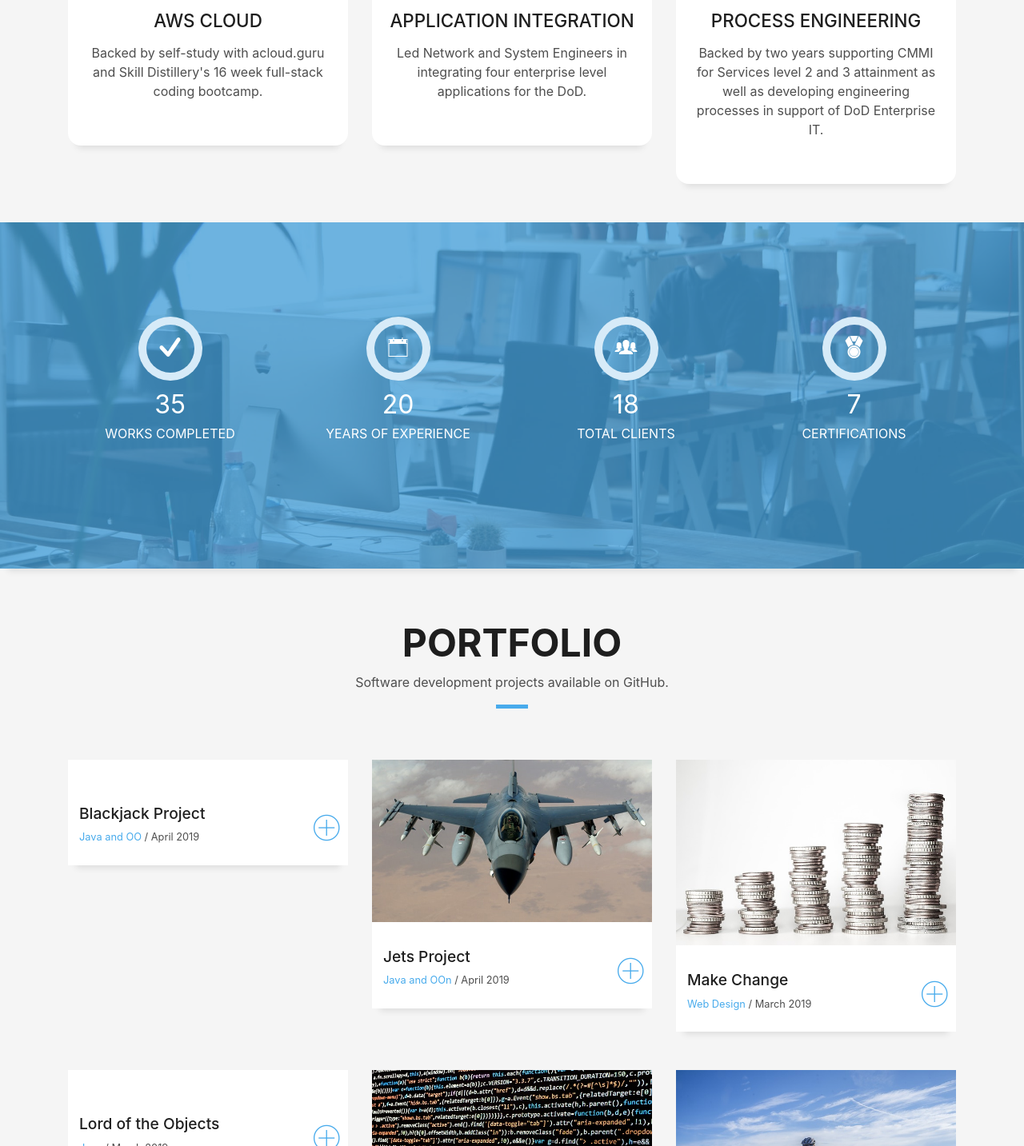
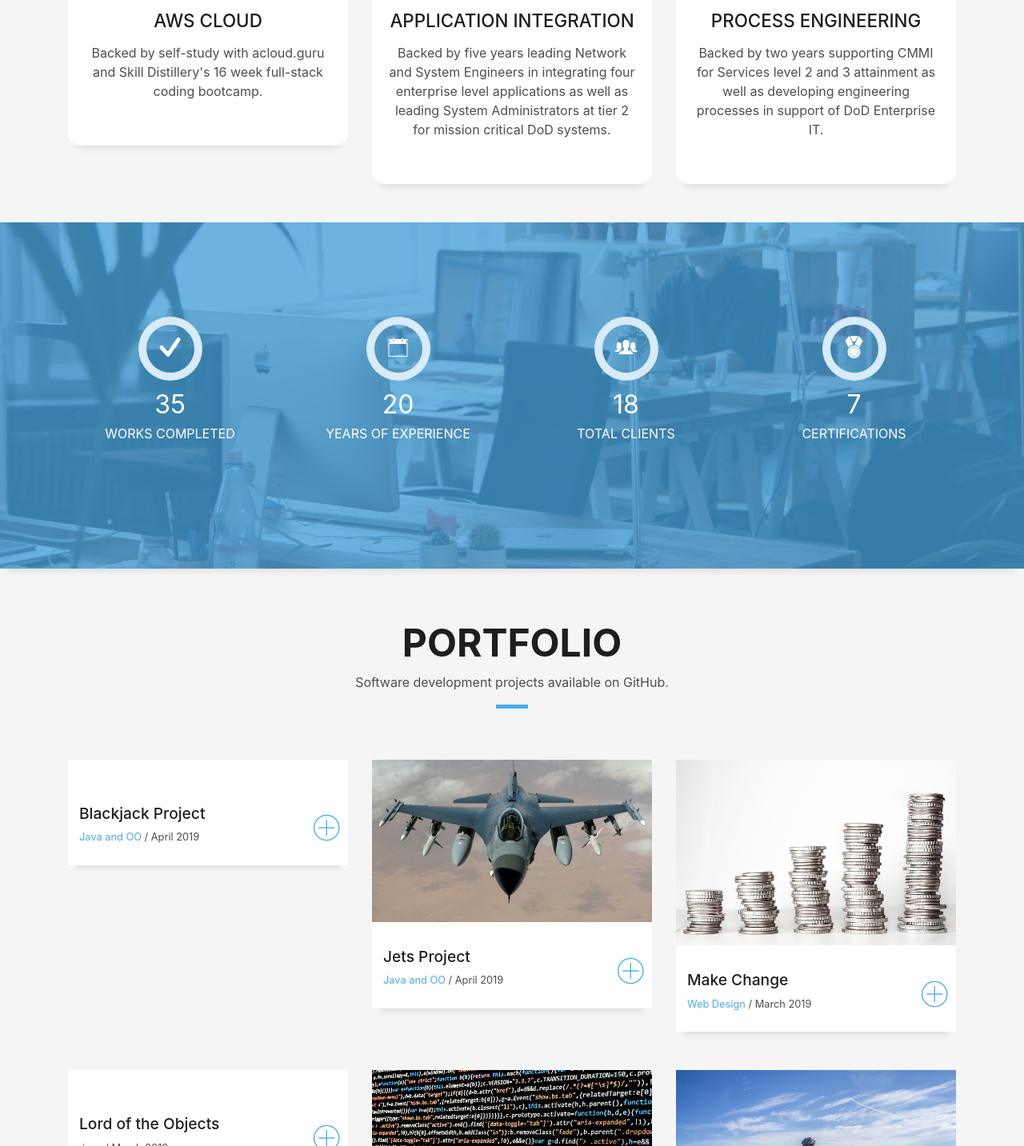
Before and after one commit to robrides/PersonalSite, a plain HTML site: page html/index.html in a window 1280 px wide. Shown: the part 2362-3795 px from the top of the page at 80% size. Drawn offline with Linux system fonts and the light colour scheme; files whose address does not match are found by name.

Commit message:
Tweaked the index.html file

```diff
--- a/html/index.html
+++ b/html/index.html
@@ -245,7 +245,7 @@
               <div class="service-content">
                 <h2 class="s-title">Application Integration</h2>
                 <p class="s-description text-center">
-                  Led Network and System Engineers in integrating four enterprise level applications for the DoD.
+                  Backed by five years leading Network and System Engineers in integrating four enterprise level applications as well as leading System Administrators at tier 2 for mission critical DoD systems.
                 </p>
               </div>
             </div>
@@ -372,7 +372,7 @@
                   <div class="col-sm-8">
                     <h2 class="w-title"><a href="https://github.com/robrides/JetsProject">Jets Project</a></h2>
                     <div class="w-more">
-                      <span class="w-ctegory">Java and OOn</span> / <span class="w-date">April 2019</span>
+                      <span class="w-ctegory">Java and OO</span> / <span class="w-date">April 2019</span>
                     </div>
                   </div>
                   <div class="col-sm-4">
```
